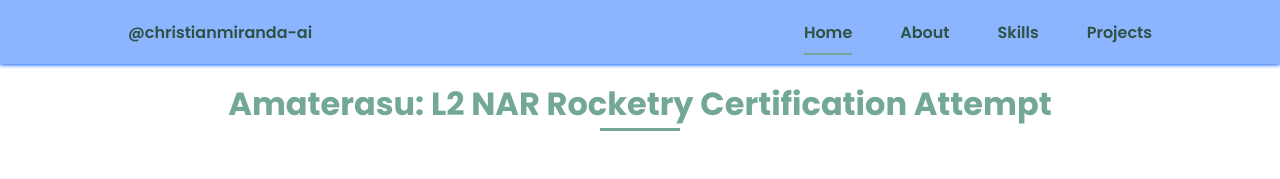
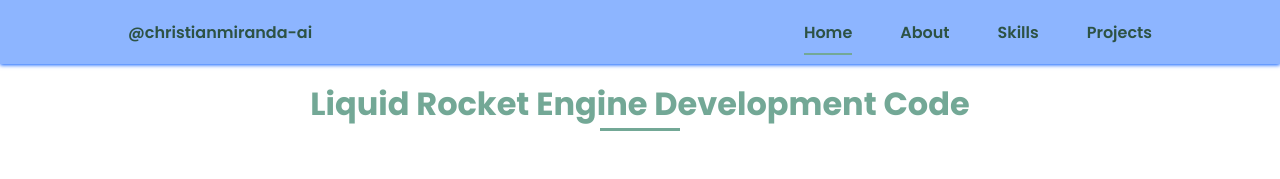
Before and after one commit to christianmiranda-ai/Liquid-Rocket-Engine-Development, a plain HTML site: page index.html in a window 1280 px wide. Shown: the top 179 px of the page. Drawn offline with nearby package versions, Linux system fonts and the light colour scheme.

Commit message:
local site rework

```diff
--- a/index.html
+++ b/index.html
@@ -48,7 +48,7 @@
 
       <!--===== ABOUT SECTION =====-->
       <section class="about section" id="about">
-        <h2 class="section-title">Amaterasu: L2 NAR Rocketry Certification Attempt</h2>
+        <h2 class="section-title">Liquid Rocket Engine Development Code</h2>
         <div class="about__container bd-grid">
           <div class="about__img">
             <br>
```
